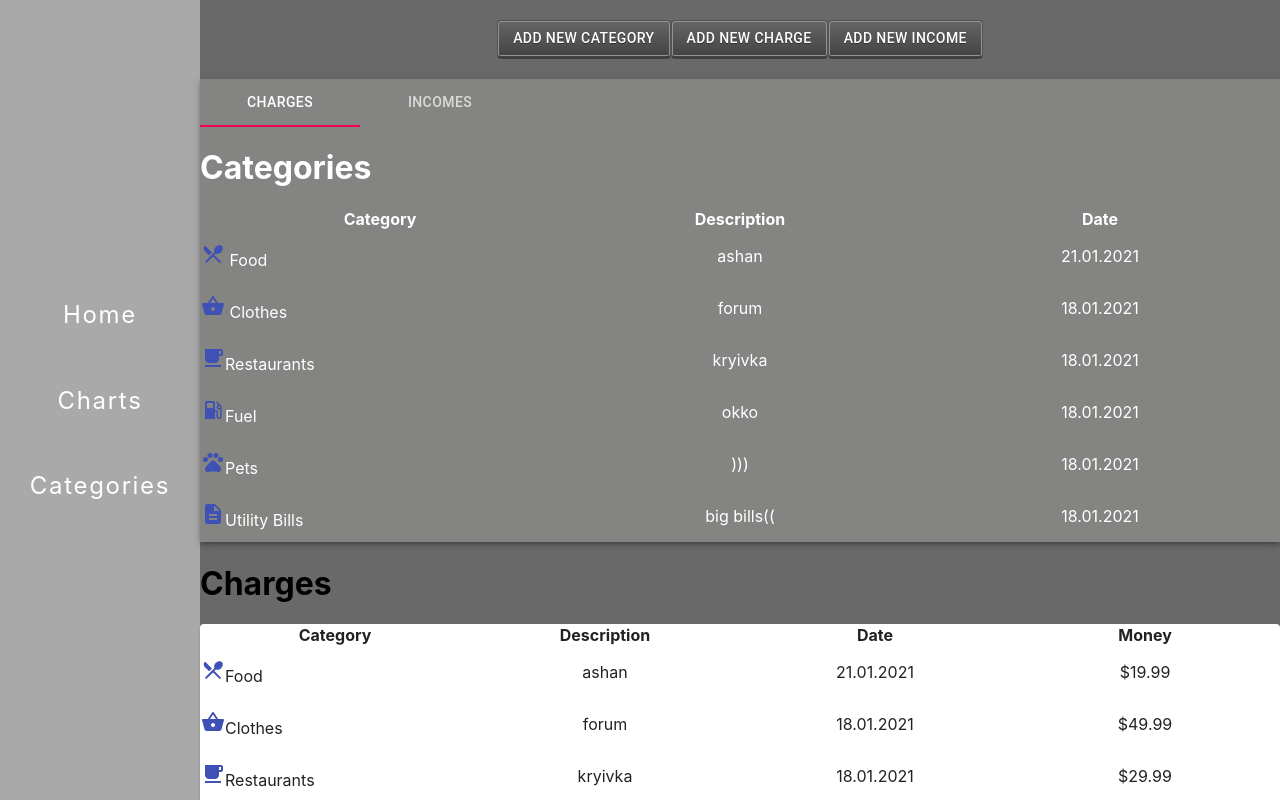
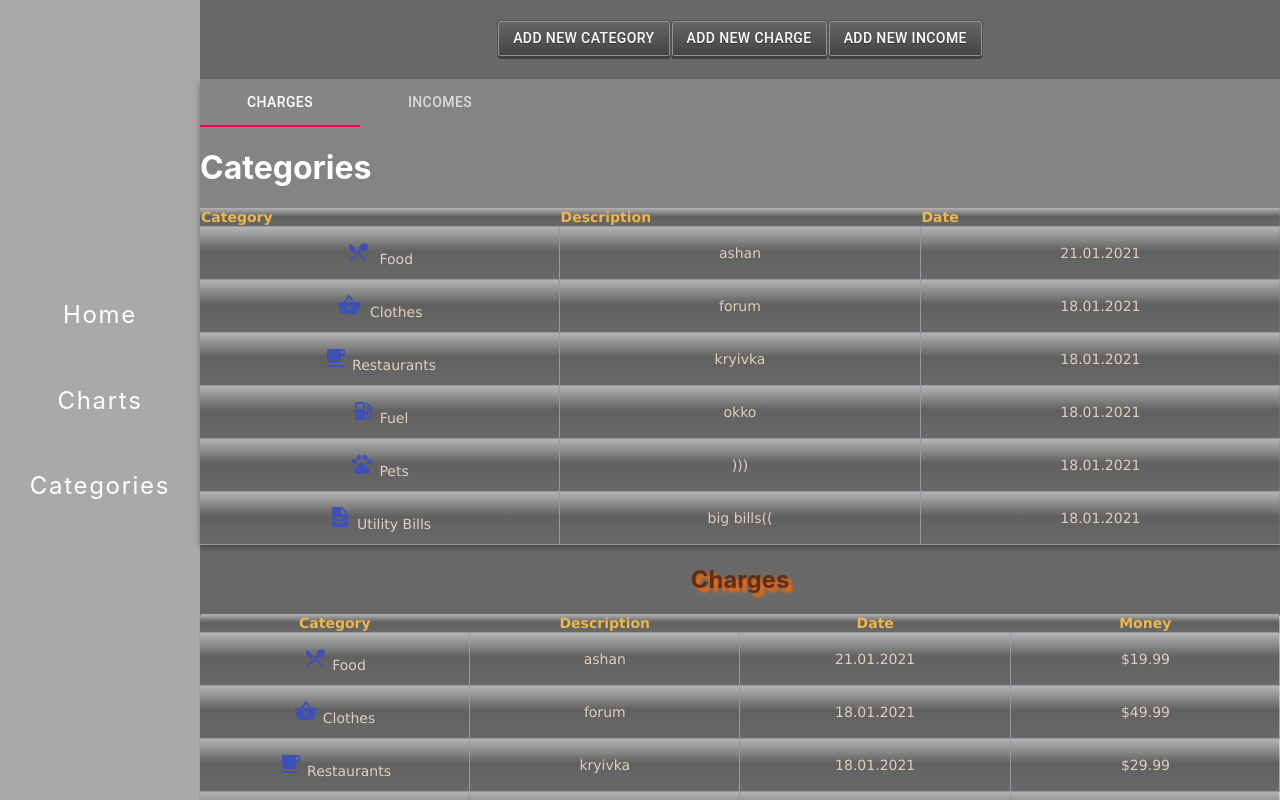
Before and after one commit to Yuriy650/project-5team, a React (Create React App) app: page /categories in a window 1280 px wide. Shown: the top 800 px of the page. Built offline with nearby package versions, Linux system fonts and the light colour scheme.

Commit message:
added styles for the table

```diff
--- a/src/App.js
+++ b/src/App.js
@@ -67,7 +67,7 @@ class App extends Component {
             console.log(newRow);
             let _products = this.state.products;
             let _incomes = this.state.incomes;
-            if (this.state.chargesCategories.includes(newRow.category.toLowerCase())) {
+            if (this.state.chargesCategories.includes(newRow.category)) {
                 _products.push(newRow);
                 this.setState({products: _products});
             } else if (this.state.incomesCategories.includes(newRow.category) && newRow) {
--- a/src/components/Categories/Categories.js
+++ b/src/components/Categories/Categories.js
@@ -9,23 +9,27 @@ import LocalCafeIcon from "@material-ui/icons/LocalCafe";
 import LocalGasStationIcon from "@material-ui/icons/LocalGasStation";
 import PetsIcon from "@material-ui/icons/Pets";
 import DescriptionIcon from "@material-ui/icons/Description";
+ import "./categories.css";
+
+
+
 
 class Categories extends Component {
     constructor(props) {
         super(props);
         this.state = {
             products: [
-                {category:<Grid align={'left'}><RestaurantMenuRoundedIcon color={"primary"}/> Food </Grid>,
+                {category:<Grid align={'center'}><RestaurantMenuRoundedIcon color={"primary"}/> Food </Grid>,
                     description: 'ashan', date: '21.01.2021'},
-                {category:<Grid align={'left'}><ShoppingBasketIcon color={"primary"}/> Clothes </Grid>,
+                {category:<Grid align={'center'}><ShoppingBasketIcon color={"primary"}/> Clothes </Grid>,
                     description: 'forum', date: '18.01.2021'},
-                {category:<Grid align={'left'}><LocalCafeIcon color={"primary"}/>Restaurants</Grid>,
+                {category:<Grid align={'center'}><LocalCafeIcon color={"primary"}/>Restaurants</Grid>,
                     description: 'kryivka', date: '18.01.2021'},
-                {category:<Grid align={'left'}><LocalGasStationIcon color={"primary"}/>Fuel</Grid>,
+                {category:<Grid align={'center'}><LocalGasStationIcon color={"primary"}/>Fuel</Grid>,
                     description: 'okko', date: '18.01.2021'},
-                {category:<Grid align={'left'}><PetsIcon color={"primary"}/>Pets</Grid>,
+                {category:<Grid align={'center'}><PetsIcon color={"primary"}/>Pets</Grid>,
                     description: ')))', date: '18.01.2021'},
-                {category:<Grid align={'left'}><DescriptionIcon color={"primary"}/>Utility Bills</Grid>,
+                {category:<Grid align={'center'}><DescriptionIcon color={"primary"}/>Utility Bills</Grid>,
                     description: 'big bills((', date: '18.01.2021'}
             ]
 
@@ -35,11 +39,11 @@ class Categories extends Component {
         return (
             <div>
                 <h1>Categories</h1>
-                <Table color>
+                <Table >
                     <TableHead >
                     <ProductHeadRow />
                     </TableHead>
-                    <TableBody>
+                    <TableBody className="center">
                     {this.state.products.map(item => {
                         return <ProductRow category={item.category} description={item.description}
                                            date={item.date} money={item.money}/>
@@ -54,7 +58,7 @@ class Categories extends Component {
 class ProductHeadRow extends React.Component {
     render() {
         return (
-            <tr>
+            <tr className="header_tr">
                 <th>Category</th>
                 <th>Description</th>
                 <th>Date</th>
--- /dev/null
+++ b/src/components/Categories/categories.css
@@ -0,0 +1,45 @@
+tr {
+  font-family: "Lucida Sans Unicode", "Lucida Grande", Sans-Serif;
+  font-size: 14px;
+  width: 640px;
+  text-align: left;
+  border-collapse: collapse;
+  background: linear-gradient(
+    to bottom,
+    rgb(179, 179, 179),
+    rgb(163, 163, 163),
+    rgb(146, 146, 146),
+    rgb(130, 130, 130),
+    rgb(113, 113, 113),
+    rgb(97, 97, 97),
+    rgb(98, 98, 98),
+    rgb(100, 100, 100),
+    rgb(101, 101, 101),
+    rgb(102, 102, 102),
+    rgb(104, 104, 104),
+    rgb(105, 105, 105)
+  );
+  margin: 10px;
+}
+tr th {
+  color: #edb749;
+  border-bottom: 1px solid #9896a4;
+}
+tr td {
+  color: #dfcfbe;
+  border-right: 1px solid#9896A4;
+  border-bottom: 1px solid #9896a4;
+}
+tr td:last-child {
+  border-right: none;
+}
+tr:hover td {
+  text-decoration: underline;
+}
+
+.MuiGrid-root {
+  text-align: center;
+}
+svg {
+  padding-right: 5px;
+}
--- a/src/components/Tabs/Charges.js
+++ b/src/components/Tabs/Charges.js
@@ -2,18 +2,23 @@ import React, {Component} from 'react';
 import Table from "@material-ui/core/Table";
 import {Paper, TableBody, TableContainer, TableHead} from "@material-ui/core";
 import {makeStyles} from "@material-ui/core";
+
+import "./changes.css"
+
 
 class Charges extends Component {
     useStyles = makeStyles(theme => ({
         table: {
             minWidth: 350,
         },
-    }))
+    }));
+
+
     render() {
         const classes = this.props;
         return (
             <div>
-                <h1>Charges</h1>
+                <h2 className ="title">Charges</h2>
                 <TableContainer component={Paper}>
                     <Table className={classes.table}>
                         <TableHead>
--- a/src/components/Tabs/Incomes.js
+++ b/src/components/Tabs/Incomes.js
@@ -1,6 +1,9 @@
 import React, {Component} from "react";
 import {makeStyles, Paper, TableBody, TableContainer, TableHead} from "@material-ui/core";
 import Table from "@material-ui/core/Table";
+import "./changes.css"
+
+
 
 class Incomes extends Component {
     useStyles = makeStyles(theme => ({
@@ -12,7 +15,7 @@ class Incomes extends Component {
         const classes = this.props;
         return (
             <div>
-                <h1>Incomes</h1>
+                <h2 className ="title">Incomes</h2>
                 <TableContainer component={Paper}>
                     <Table className={classes.table}>
                         <TableHead>
--- /dev/null
+++ b/src/components/Tabs/changes.css
@@ -0,0 +1,5 @@
+.title {
+  text-align: center;
+  color: #642e0e;
+  text-shadow: #ff6800 4px 4px 3px;
+}
```
